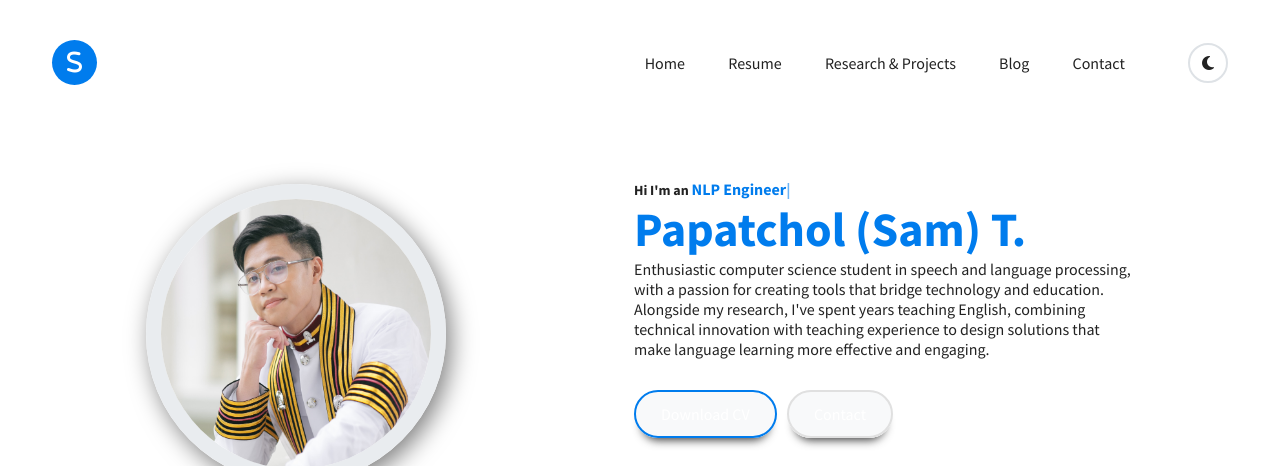
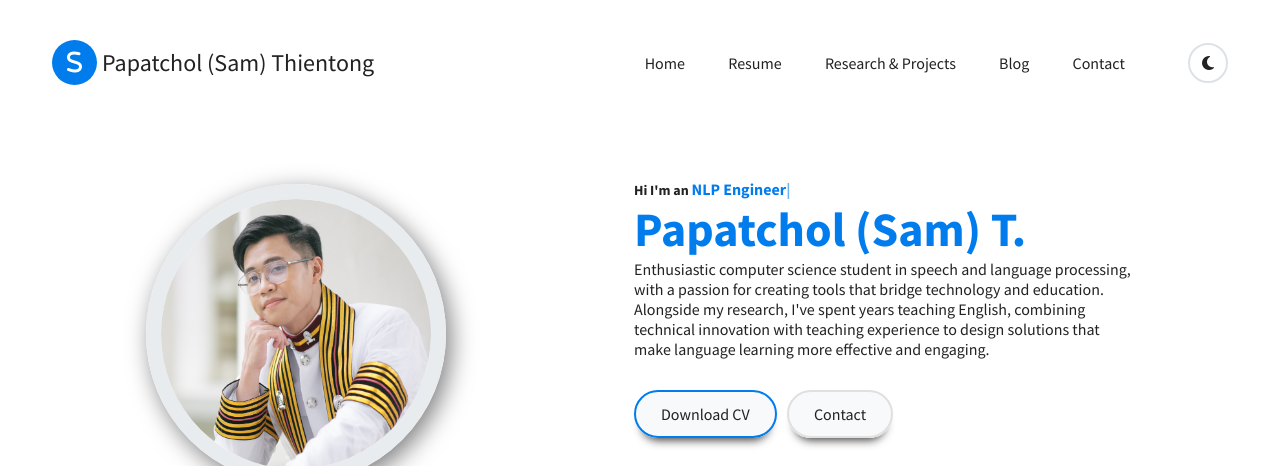
Before and after one commit to sandpapat/sandpapat.github.io, a plain HTML site: page index.html in a window 1280 px wide. Shown: the top 466 px of the page. Drawn offline with nearby package versions, Linux system fonts and the light colour scheme.

Commit message:
Fix home page text visibility in light mode
- Fix logo text: change from var(--text-white) to var(--text-primary) for theme awareness
- Fix button text: change from var(--text-white) to var(--text-primary) for Download CV and Contact buttons
- Now both 'Papatchol (Sam) Thientong' text and home page buttons are visible in light mode
- Maintains proper styling in both light and dark themes

```diff
--- a/style.css
+++ b/style.css
@@ -94,7 +94,7 @@ header{
 .logo .logo-text{
     font-size: 24px;
     font-weight: 500;
-    color: var(--text-white);
+    color: var(--text-primary);
 }
 nav .togglebtn{
     width: 35px;
@@ -174,7 +174,7 @@ nav .navlinks li a{
 }
 .btn-group .btn{
     border-color: var(--border-light);
-    color: var(--text-white);
+    color: var(--text-primary);
     background-color: var(--secondary-bg);
     padding: 12px 25px;
     margin: 5px 0px;
```
